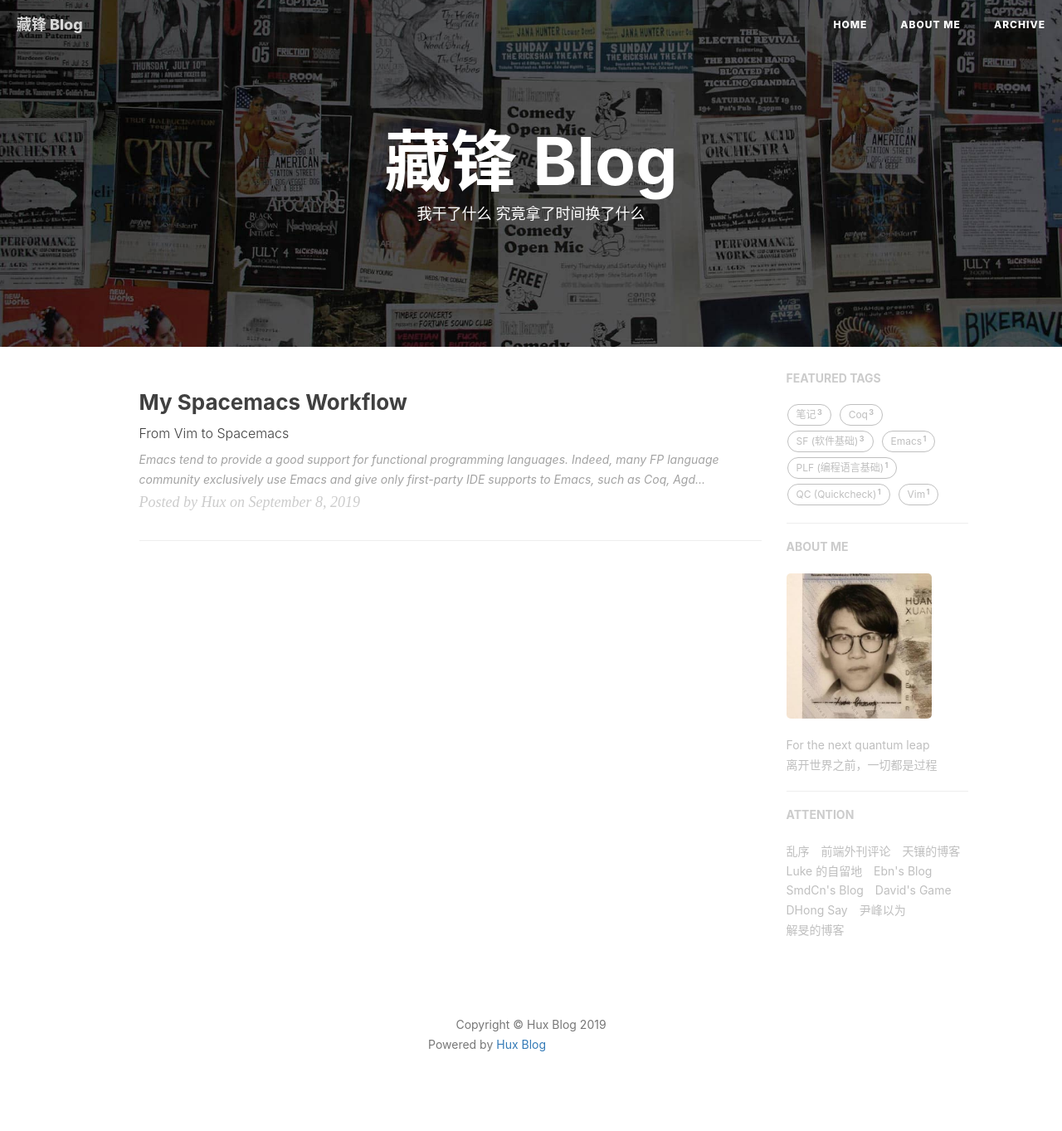
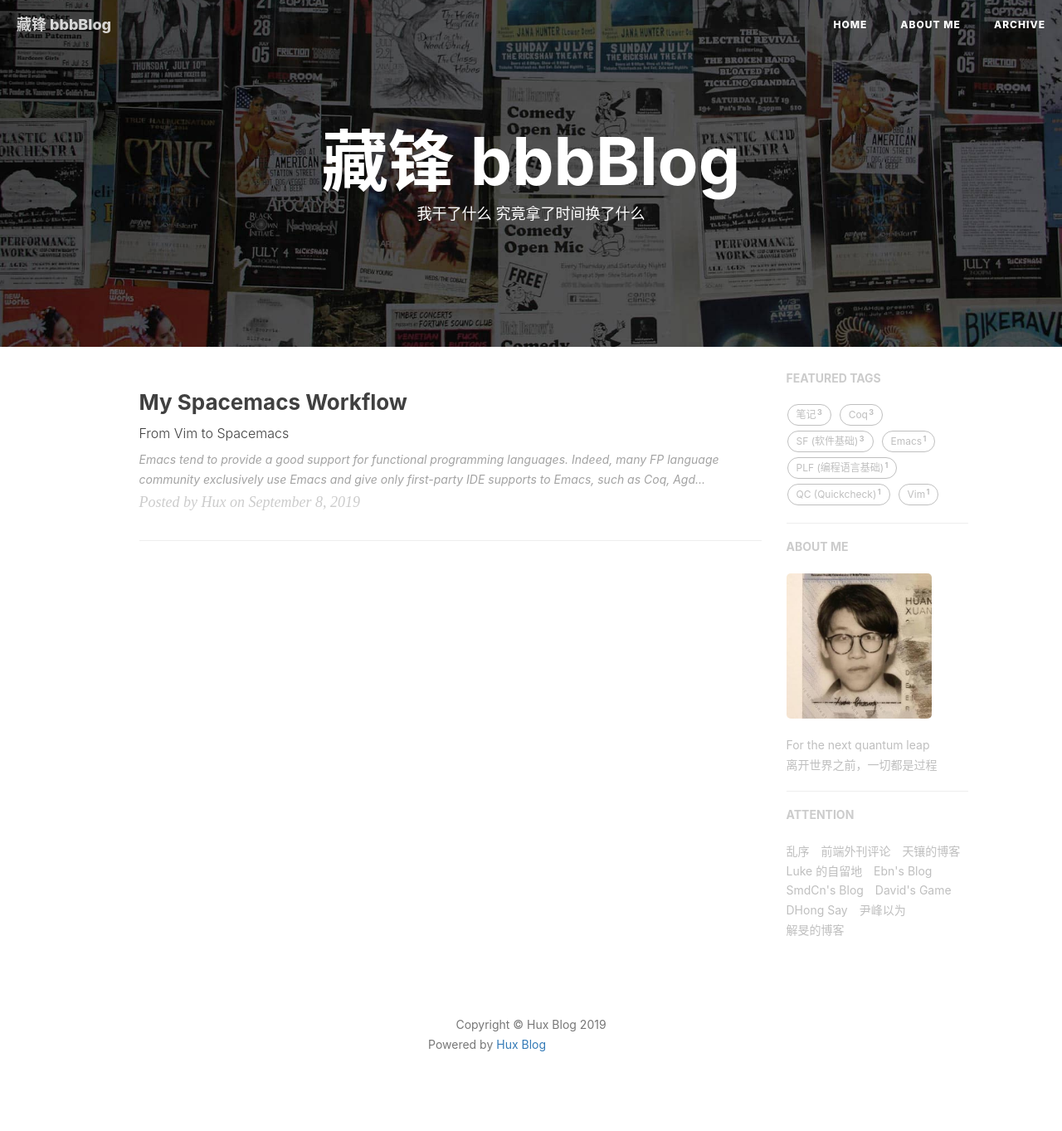
Before and after one commit to Justbreak/Justbreak.github.io, a Jekyll site: the page built from index.html, in a window 1280 px wide. Shown: the whole page at 83% size. Built offline with Jekyll 4.4.1, drawn with Linux system fonts in a browser that asks for light colours; nearby versions of some CDN libraries; the list of posts is cut into pages by our own code; comment, search, counter and statistics services are not loaded; grey boxes are pictures that could not be loaded.

Commit message:
change model

```diff
--- a/_config.yml
+++ b/_config.yml
@@ -1,5 +1,5 @@
 # Site settings
-title: 藏锋 Blog
+title: 藏锋 bbbBlog
 SEOTitle: 藏锋的博客 | 藏锋 Blog
 header-img: img/home-bg.jpg
 email: huxpro@gmail.com
```
